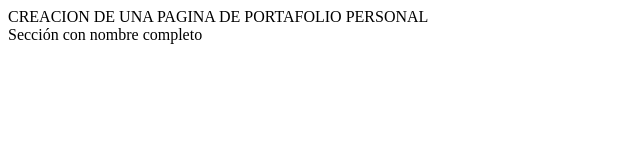
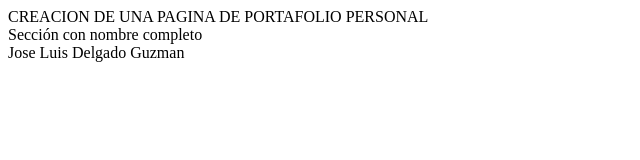
Before and after one commit to joseluisdlgd/punto-rubrica-1, a plain HTML site: page index.html in a window 1280 px wide. Shown: the whole page, without its empty margins (0-640 px from the left). Drawn offline with Linux system fonts and the light colour scheme.

Commit message:
third commit

```diff
--- a/index.html
+++ b/index.html
@@ -8,5 +8,6 @@
 <body>
     <div> CREACION DE UNA PAGINA DE PORTAFOLIO PERSONAL</div>
     <div>Sección con nombre completo</div>
+    <div>Jose Luis Delgado Guzman</div>
 </body>
 </html>
```
